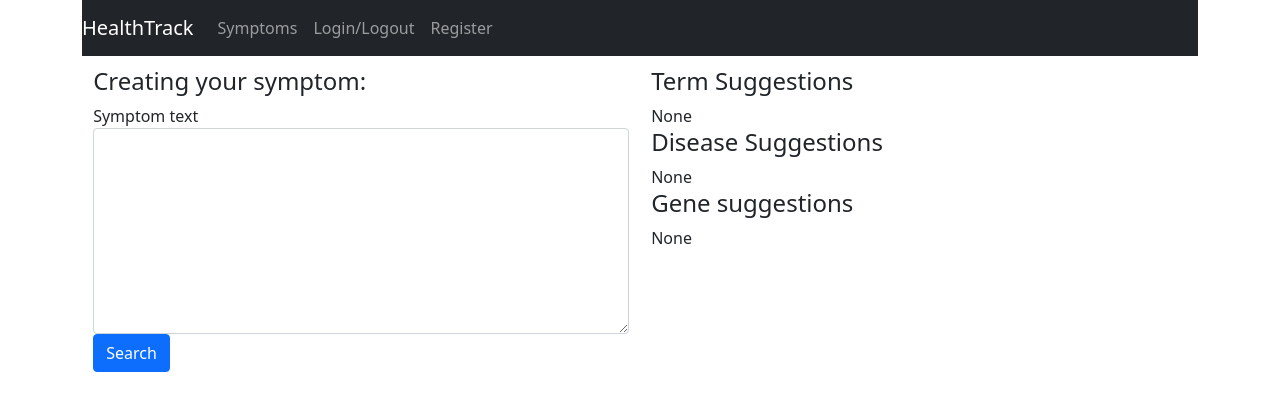
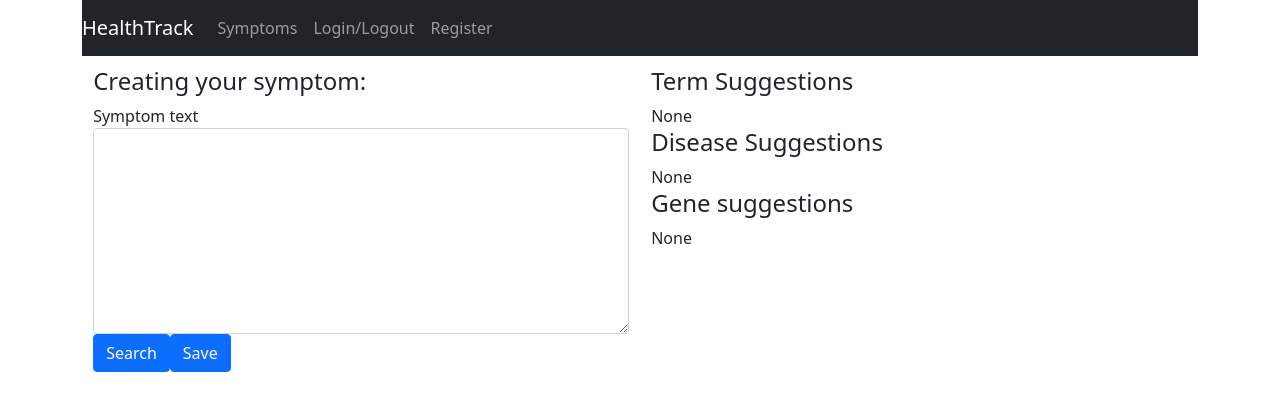
Before and after one commit to dpadron08/healthtrack, a React (Create React App) app in the folder frontend/: page /symptoms/create in a window 1280 px wide. Shown: the top 410 px of the page. Built offline with nearby package versions, Linux system fonts and the light colour scheme.

Commit message:
Implement creation of symptom upon saving

```diff
--- a/frontend/src/pages/symptom-create.js
+++ b/frontend/src/pages/symptom-create.js
@@ -2,6 +2,8 @@ import "../App.css";
 import React from "react";
 import hpoSearchService from "../services/hpoSearchService";
 import hpoTermService from "../services/hpoTermService";
+import symptomService from "../services/symptomService";
+import { useNavigate } from "react-router-dom";
 
 const SymptomCreate = () => {
   const [symptomText, setSymptomText] = React.useState("");
@@ -9,11 +11,25 @@ const SymptomCreate = () => {
   const [diseases, setDiseases] = React.useState([]);
   const [genes, setGenes] = React.useState([]);
 
+  let navigate = useNavigate();
+
   const onChangeText = (e) => {
     setSymptomText(e.target.value);
   };
 
-  const handleSubmit = async (e) => {
+  const handleSubmit = (e) => {
+    e.preventDefault();
+    // local storage only stores strings
+    const token = JSON.parse(localStorage.getItem("user"))["token"];
+    symptomService
+      .createSymptom({ text: symptomText }, token)
+      .then((response) => {
+        console.log("Created symptom: " + response);
+        navigate("/", { replace: true });
+      });
+  };
+
+  const handleSearch = async (e) => {
     e.preventDefault();
     var termResults;
     await hpoSearchService.search(symptomText, 10).then((data) => {
@@ -72,10 +88,17 @@ const SymptomCreate = () => {
           type="submit"
           className="btn btn-primary"
           onClick={async (e) => {
-            await handleSubmit(e);
+            await handleSearch(e);
           }}
         >
           Search
+        </button>
+        <button
+          type="submit"
+          className="btn btn-primary"
+          onClick={handleSubmit}
+        >
+          Save
         </button>
       </div>
       <div className="flex-child">
```
